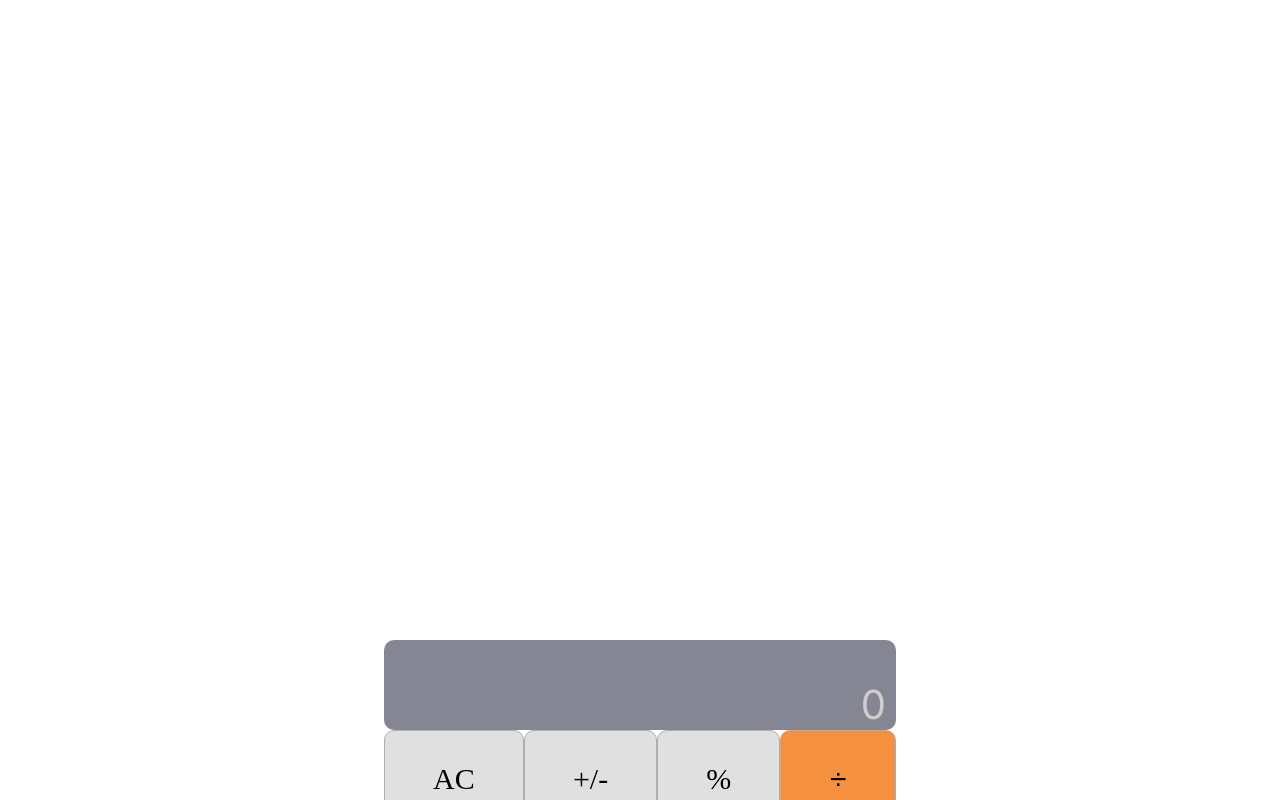
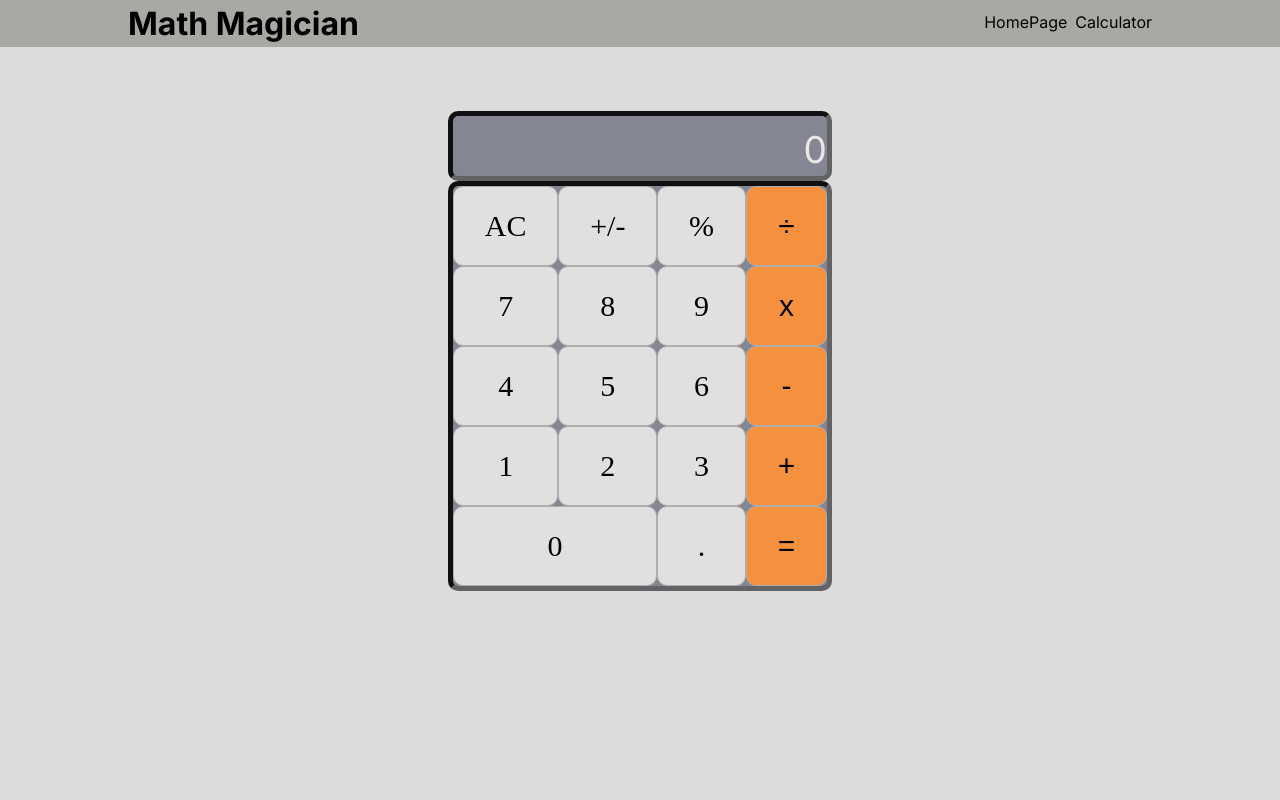
Before and after one commit to Richez003/math-magician, a React (Create React App) app: page /calculator in a window 1280 px wide. Shown: the top 800 px of the page. Built offline with nearby package versions, Linux system fonts and the light colour scheme; a web font is replaced by a local one.

Commit message:
added home page with navigations

```diff
--- a/package.json
+++ b/package.json
@@ -12,6 +12,8 @@
     "big.js": "^6.2.0",
     "react": "^18.1.0",
     "react-dom": "^18.1.0",
+    "react-router": "^6.3.0",
+    "react-router-dom": "^6.3.0",
     "react-scripts": "5.0.1",
     "web-vitals": "^2.1.4"
   },
--- a/src/App.js
+++ b/src/App.js
@@ -1,7 +1,10 @@
 import React from 'react';
+import { BrowserRouter as Router, Route, Routes } from 'react-router-dom';
 import Calculator from './component/calculator';
+import HomePage from './pages/home';
+import Navigate from './pages/navigate';
 
-class DisplayCalc extends React.Component {
+class DisplayPage extends React.PureComponent {
   constructor(props) {
     super(props);
     this.state = {};
@@ -9,9 +12,17 @@ class DisplayCalc extends React.Component {
 
   render() {
     return (
-      <Calculator />
+      <>
+        <Router>
+          <Navigate />
+          <Routes>
+            <Route path="/calculator" element={<Calculator />} />
+            <Route path="/" element={<HomePage />} />
+          </Routes>
+        </Router>
+      </>
     );
   }
 }
 
-export default DisplayCalc;
+export default DisplayPage;
--- a/src/component/calculator.css
+++ b/src/component/calculator.css
@@ -13,30 +13,34 @@ body {
   flex-direction: column;
   align-items: center;
   justify-content: center;
-  margin-top: 50%;
-  margin-bottom: 10%;
+  margin-top: 5%;
 }
 
 .valueInputs {
   border-radius: 10px;
+  border: 5px inset #636365;
   background-color: #858693;
-  width: 40%;
-  height: 90px;
+  width: 30%;
+  padding-bottom: 10px;
+  height: 70px;
 }
 
 .displayResult {
-  font-size: 40px;
+  font-size: 37px;
   display: flex;
-  padding-right: 10px;
+  padding-right: 80px;
   align-items: flex-end;
   justify-content: flex-end;
-  color: #d1cdcd;
+  color: #ece6e6;
 }
 
 .calcBody {
+  border: 5px inset #636365;
   display: grid;
+  background-color: #858693;
+  border-radius: 10px;
   grid-template-columns: auto auto auto auto;
-  width: 40%;
+  width: 30%;
 }
 
 .btn {
@@ -44,7 +48,7 @@ body {
   font-size: 30px;
   background-color: #e0e0e0;
   border: 1px solid #b1adad;
-  height: 97px;
+  height: 80px;
   cursor: pointer;
   border-radius: 10px;
 }
@@ -55,7 +59,7 @@ body {
 
 .btnZero {
   font-family: 'Tiro Telugu', serif;
-  height: 97px;
+  height: 80px;
   cursor: pointer;
   border-radius: 10px;
   font-size: 30px;
--- a/src/index.js
+++ b/src/index.js
@@ -1,11 +1,11 @@
 import React from 'react';
 import ReactDOM from 'react-dom/client';
-import DisplayCalc from './App';
+import DisplayPage from './App';
 import reportWebVitals from './reportWebVitals';
 
 const root = ReactDOM.createRoot(document.getElementById('root'));
 root.render(
-  <DisplayCalc />,
+  <DisplayPage />,
 );
 
 reportWebVitals();
--- /dev/null
+++ b/src/pages/home.css
@@ -0,0 +1,30 @@
+* {
+    box-sizing: border-box;
+    padding: 0;
+    margin: 0;
+    color: black;
+  }
+
+  body {
+    font-family: 'Inter', serif;
+    height: 100%;
+    width: 100%;
+    background: gainsboro;
+  }
+
+  p {
+    font-size: 20px;
+    padding: 3%;
+    width: 70%;
+    margin-left: 12rem;
+    display: flex;
+    text-align: center;
+    justify-content: center;
+    color: black;
+  }
+
+  h2 {
+    padding-top: 3%;
+    margin: auto;
+    text-align: center;
+  }
--- /dev/null
+++ b/src/pages/home.js
@@ -0,0 +1,23 @@
+import React from 'react';
+import './home.css';
+
+const HomePage = () => {
+  const HomeDate = {
+    title: 'Welcome To Our Page',
+    text1: 'Lorem, ipsum dolor sit amet consectetur adipisicing elit. Omnis, distinctio. Quae eos fugiat corrupti ex fugit, repudiandae deleniti illo quisquam, rem veritatis cupiditate maiores itaque eligendi possimus quaerat quis expedita!',
+    text2: 'Lorem, ipsum dolor sit amet consectetur adipisicing elit. Omnis, distinctio. Quae eos fugiat corrupti ex fugit, repudiandae deleniti illo quisquam, rem veritatis cupiditate maiores itaque eligendi possimus quaerat quis expedita!',
+  };
+
+  const { title, text1, text2 } = HomeDate;
+
+  return (
+    <section className="home-wrapper">
+      <h2>{title}</h2>
+      <div className="body-wrapper">
+        <p>{text1}</p>
+        <p>{text2}</p>
+      </div>
+    </section>
+  );
+};
+export default HomePage;
--- /dev/null
+++ b/src/pages/navigate.css
@@ -0,0 +1,19 @@
+.head {
+    display: flex;
+    padding: 4px;
+    padding-inline: 10%;
+    justify-content: space-between;
+    background: rgb(169, 169, 164);
+  }
+
+  nav{
+    display: flex;
+    text-decoration: none;
+    padding-top: 8px;
+    justify-content: flex-end;
+    gap: 5%
+  }
+
+  nav a {
+    text-decoration: none;
+  }
--- /dev/null
+++ b/src/pages/navigate.js
@@ -0,0 +1,19 @@
+import React from 'react';
+import { Link } from 'react-router-dom';
+import './navigate.css';
+
+class Navigate extends React.PureComponent {
+  render() {
+    return (
+      <header className="head">
+        <h1>Math Magician</h1>
+        <nav>
+          <Link to="/">HomePage</Link>
+          <Link to="/calculator">Calculator</Link>
+        </nav>
+      </header>
+
+    );
+  }
+}
+export default Navigate;
```
Also changed, not shown: 1 other file (tests, documents, lock files or other folders).
